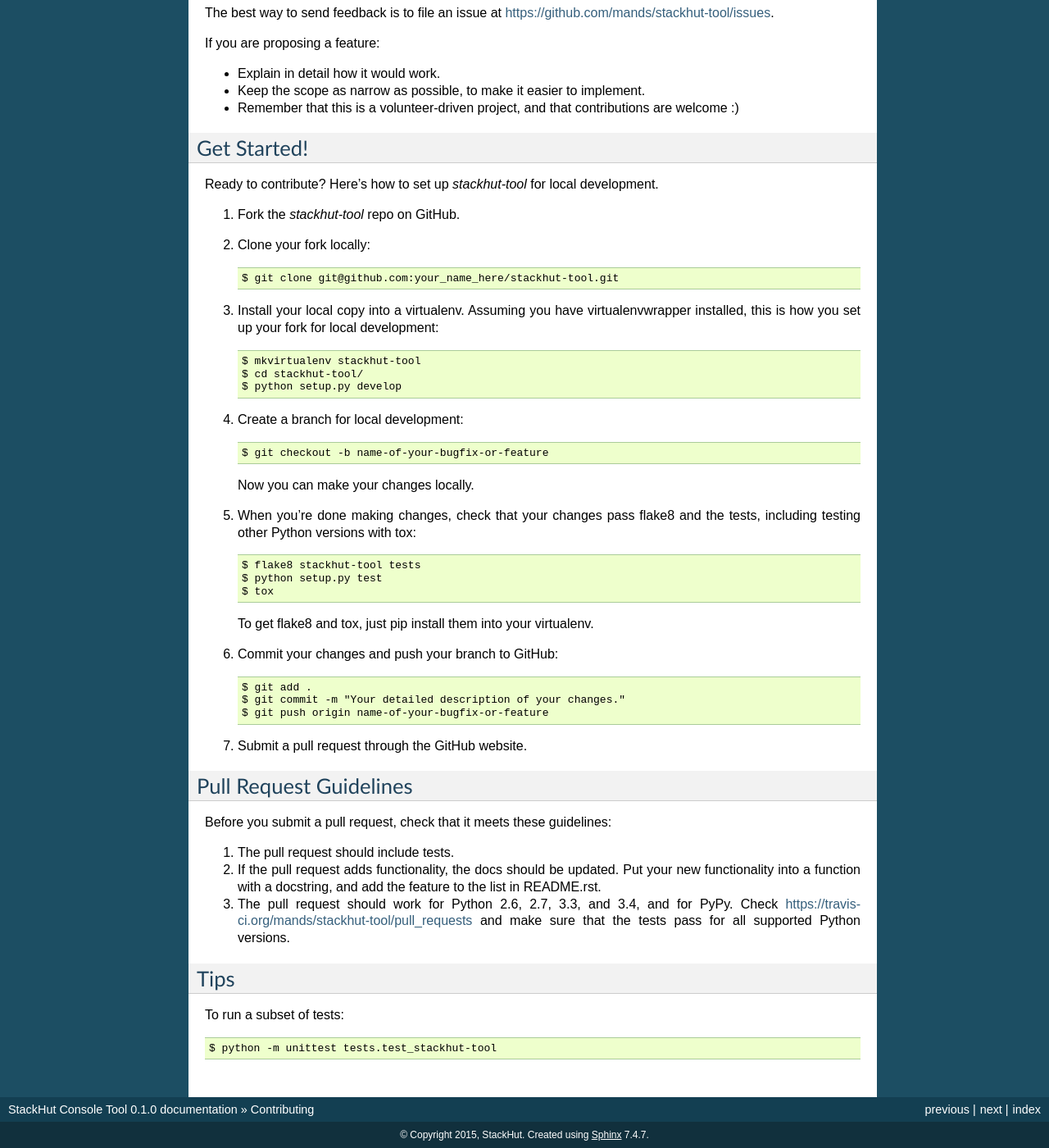
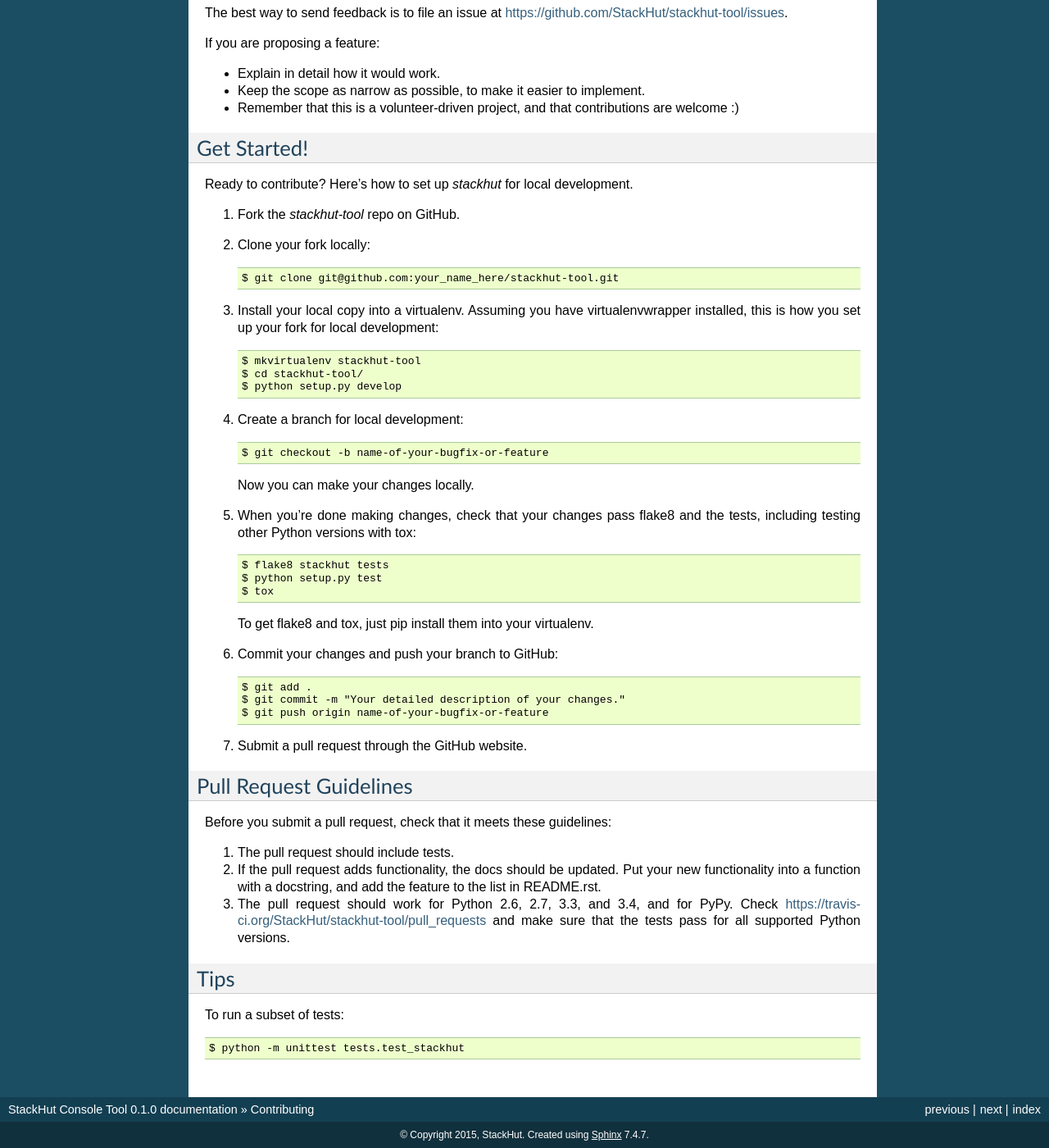
Before and after one commit to nstack/stackhut, a Sphinx documentation site: the page built from docs/contributing.rst, in a window 1280 px wide and 1400 px high, scrolled down 811 px. Shown: the whole window at 82% size. Built offline with Sphinx 7.4.7, drawn with Linux system fonts in a browser that asks for light colours; the version number is read from the project's files by our own code; some of the changed text lies outside the part shown.

Commit message:
Update docs

```diff
--- a/CONTRIBUTING.rst
+++ b/CONTRIBUTING.rst
@@ -13,7 +13,7 @@
 Report Bugs
 ~~~~~~~~~~~
 
-Report bugs at https://github.com/mands/stackhut-tool/issues.
+Report bugs at https://github.com/StackHut/stackhut-tool/issues.
 
 If you are reporting a bug, please include:
 
@@ -43,7 +43,7 @@
 Submit Feedback
 ~~~~~~~~~~~~~~~
 
-The best way to send feedback is to file an issue at https://github.com/mands/stackhut-tool/issues.
+The best way to send feedback is to file an issue at https://github.com/StackHut/stackhut-tool/issues.
 
 If you are proposing a feature:
 
@@ -55,7 +55,7 @@
 Get Started!
 ------------
 
-Ready to contribute? Here's how to set up `stackhut-tool` for local development.
+Ready to contribute? Here's how to set up `stackhut` for local development.
 
 1. Fork the `stackhut-tool` repo on GitHub.
 2. Clone your fork locally::
@@ -76,7 +76,7 @@
 
 5. When you're done making changes, check that your changes pass flake8 and the tests, including testing other Python versions with tox::
 
-    $ flake8 stackhut-tool tests
+    $ flake8 stackhut tests
     $ python setup.py test
     $ tox
 
@@ -100,7 +100,7 @@
    your new functionality into a function with a docstring, and add the
    feature to the list in README.rst.
 3. The pull request should work for Python 2.6, 2.7, 3.3, and 3.4, and for PyPy. Check
-   https://travis-ci.org/mands/stackhut-tool/pull_requests
+   https://travis-ci.org/StackHut/stackhut-tool/pull_requests
    and make sure that the tests pass for all supported Python versions.
 
 Tips
@@ -108,4 +108,4 @@
 
 To run a subset of tests::
 
-    $ python -m unittest tests.test_stackhut-tool
+    $ python -m unittest tests.test_stackhut
--- a/README.rst
+++ b/README.rst
@@ -12,7 +12,7 @@
 `stackhut` command tool provides CLI functionality into creating, running, and deploying StackHut images. Runs on both Python 2.7 and Python 3.4.
 
 * Free software: Apache license
-* Documentation: https://stackhut-tool.readthedocs.org.
+* Documentation: https://stackhut.readthedocs.org.
 
 Features
 --------
--- a/docs/conf.py
+++ b/docs/conf.py
@@ -1,7 +1,7 @@
 #!/usr/bin/env python
 # -*- coding: utf-8 -*-
 #
-# stackhut-tool documentation build configuration file, created by
+# stackhut documentation build configuration file, created by
 # sphinx-quickstart on Tue Jul  9 22:26:36 2013.
 #
 # This file is execfile()d with the current directory set to its
@@ -31,7 +31,7 @@
 # version is used.
 sys.path.insert(0, project_root)
 
-import stackhut-tool
+import stackhut
 
 # -- General configuration ---------------------------------------------
 
@@ -63,9 +63,9 @@
 # the built documents.
 #
 # The short X.Y version.
-version = stackhut-tool.__version__
+version = stackhut.__version__
 # The full version, including alpha/beta/rc tags.
-release = stackhut-tool.__version__
+release = stackhut.__version__
 
 # The language for content autogenerated by Sphinx. Refer to documentation
 # for a list of supported languages.
@@ -188,7 +188,7 @@
 #html_file_suffix = None
 
 # Output file base name for HTML help builder.
-htmlhelp_basename = 'stackhut-tooldoc'
+htmlhelp_basename = 'stackhutdoc'
 
 
 # -- Options for LaTeX output ------------------------------------------
@@ -208,7 +208,7 @@
 # (source start file, target name, title, author, documentclass
 # [howto/manual]).
 latex_documents = [
-    ('index', 'stackhut-tool.tex',
+    ('index', 'stackhut.tex',
      u'StackHut Console Tool Documentation',
      u'StackHut', 'manual'),
 ]
@@ -239,7 +239,7 @@
 # One entry per manual page. List of tuples
 # (source start file, name, description, authors, manual section).
 man_pages = [
-    ('index', 'stackhut-tool',
+    ('index', 'stackhut',
      u'StackHut Console Tool Documentation',
      [u'StackHut'], 1)
 ]
@@ -254,10 +254,10 @@
 # (source start file, target name, title, author,
 #  dir menu entry, description, category)
 texinfo_documents = [
-    ('index', 'stackhut-tool',
+    ('index', 'stackhut',
      u'StackHut Console Tool Documentation',
      u'StackHut',
-     'stackhut-tool',
+     'stackhut',
      'One line description of project.',
      'Miscellaneous'),
 ]
--- a/docs/index.rst
+++ b/docs/index.rst
@@ -1,4 +1,4 @@
-.. stackhut-tool documentation master file, created by
+.. stackhut documentation master file, created by
    sphinx-quickstart on Tue Jul  9 22:26:36 2013.
    You can adapt this file completely to your liking, but it should at least
    contain the root `toctree` directive.
--- a/docs/installation.rst
+++ b/docs/installation.rst
@@ -4,9 +4,9 @@
 
 At the command line::
 
-    $ easy_install stackhut-tool
+    $ easy_install stackhut
 
 Or, if you have virtualenvwrapper installed::
 
     $ mkvirtualenv stackhut-tool
-    $ pip install stackhut-tool
+    $ pip install stackhut
--- a/docs/usage.rst
+++ b/docs/usage.rst
@@ -4,4 +4,4 @@
 
 To use StackHut Console Tool in a project::
 
-    import stackhut-tool
+    import stackhut
```
Also changed, not shown: 3 other files.
